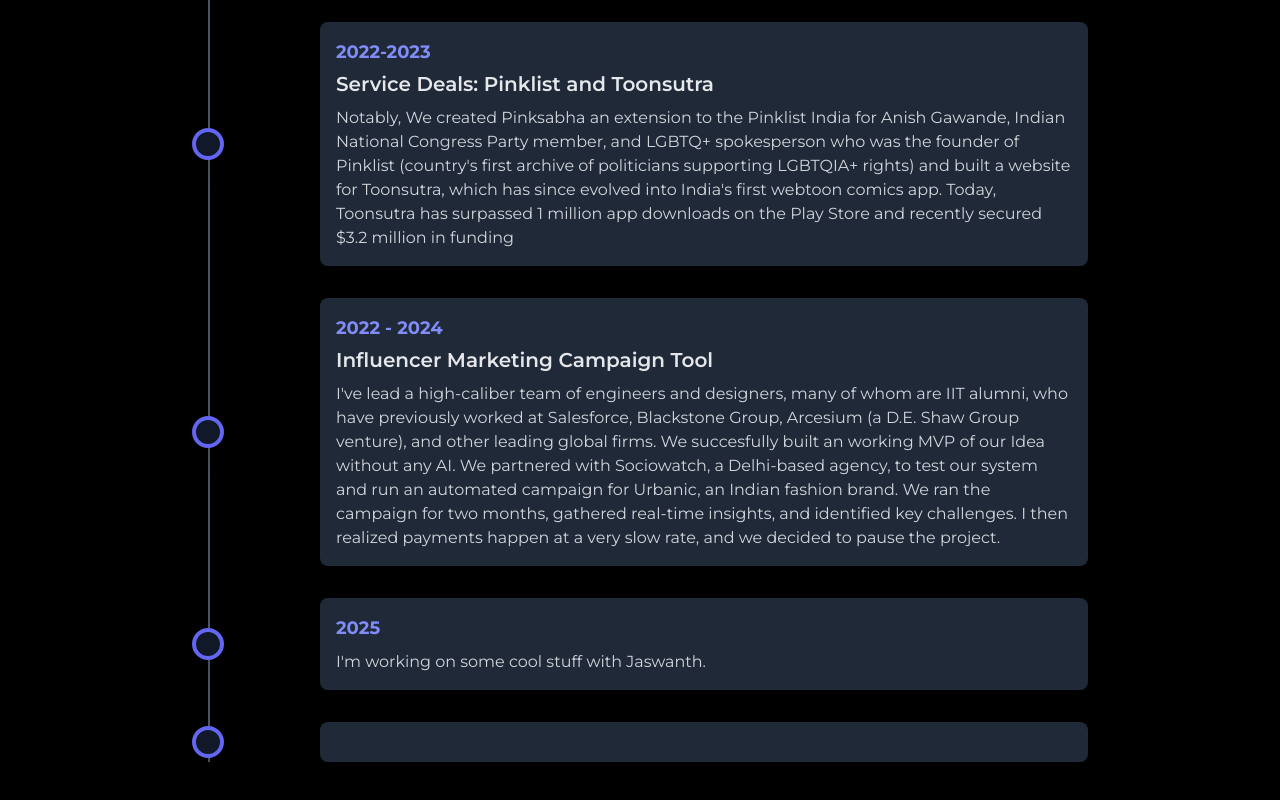
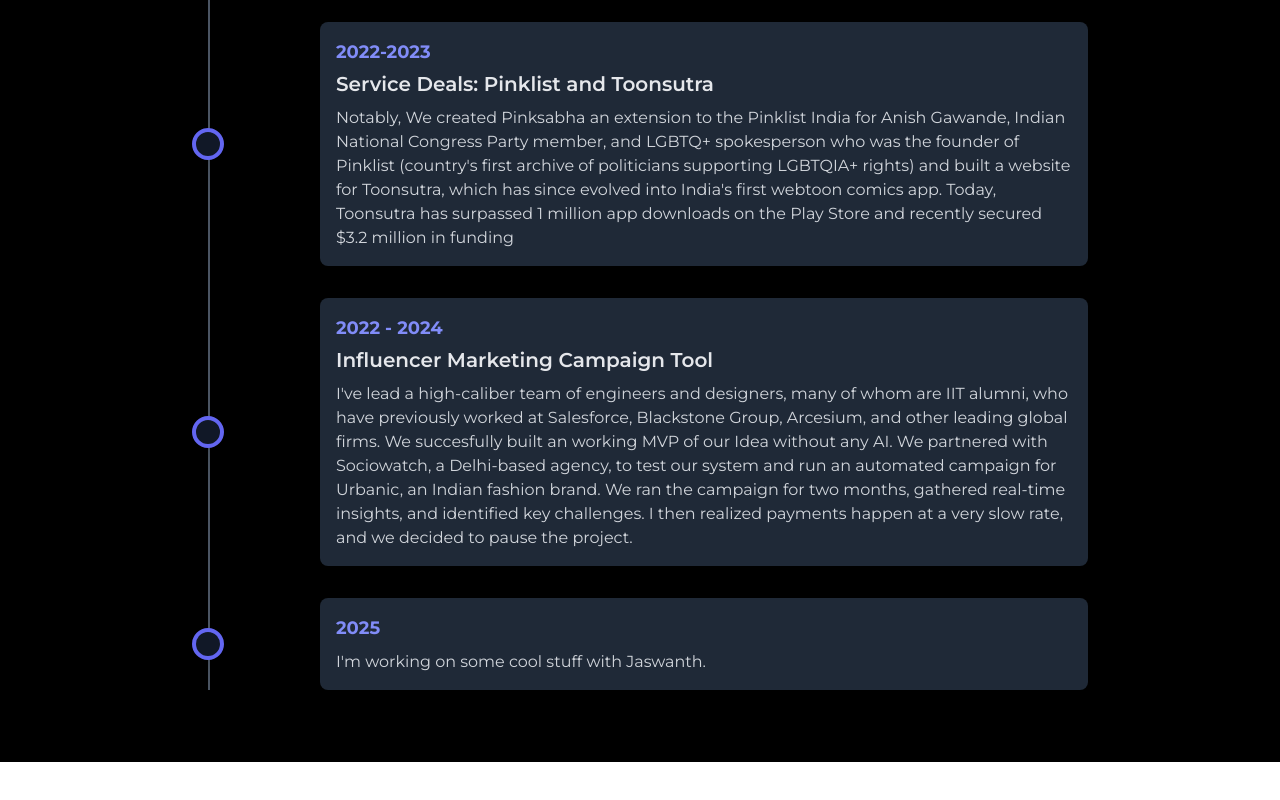
Before and after one commit to frostedCupcake/vivly-it, a Next.js app: page /vg in a window 1280 px wide. Shown: the part 2920-3720 px from the top of the page. After the commit the page ends 3682 px from the top, so only its background shows below. Built offline with nearby package versions, Linux system fonts and the light colour scheme.

Commit message:
update vg

```diff
--- a/src/app/vg/page.js
+++ b/src/app/vg/page.js
@@ -74,18 +74,13 @@
     year: "2022 - 2024",
     title: "Influencer Marketing Campaign Tool",
     description:
-      "I've lead a high-caliber team of engineers and designers, many of whom are IIT alumni, who have previously worked at Salesforce, Blackstone Group, Arcesium (a D.E. Shaw Group venture), and other leading global firms. We succesfully built an working MVP of our Idea without any AI. We partnered with Sociowatch, a Delhi-based agency, to test our system and run an automated campaign for Urbanic, an Indian fashion brand. We ran the campaign for two months, gathered real-time insights, and identified key challenges.  I then realized payments happen at a very slow rate, and we decided to pause the project.",
+      "I've lead a high-caliber team of engineers and designers, many of whom are IIT alumni, who have previously worked at Salesforce, Blackstone Group, Arcesium, and other leading global firms. We succesfully built an working MVP of our Idea without any AI. We partnered with Sociowatch, a Delhi-based agency, to test our system and run an automated campaign for Urbanic, an Indian fashion brand. We ran the campaign for two months, gathered real-time insights, and identified key challenges.  I then realized payments happen at a very slow rate, and we decided to pause the project.",
   },
 
   {
     year: "2025",
     title: "",
     description: "I'm working on some cool stuff with Jaswanth.",
-  },
-  {
-    year: "",
-    title: "",
-    description: "",
   },
 ];
 
```
